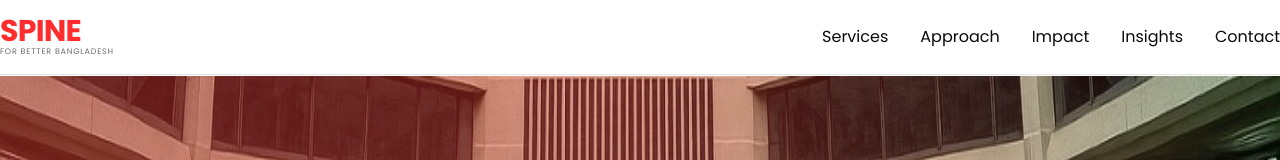
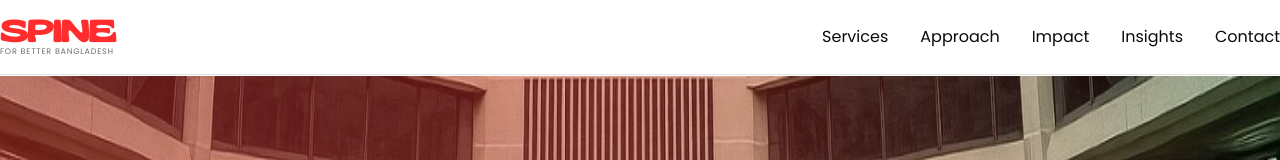
Before and after one commit to mahbub045/spine, a Next.js app: page / in a window 1280 px wide. Shown: the top 160 px of the page. Built offline with nearby package versions, Linux system fonts and the light colour scheme.

Commit message:
feat: add custom fonts and configure Tailwind CSS theme

```diff
--- a/src/app/globals.css
+++ b/src/app/globals.css
@@ -1,6 +1,14 @@
 @import "tailwindcss";
 @import "tw-animate-css";
 @tailwind utilities;
+
+.font-gilker {
+  font-family: var(--font-gilker), sans-serif;
+}
+
+.font-poppins {
+  font-family: var(--font-poppins), sans-serif;
+}
 
 @custom-variant dark (&:is(.dark *));
 
--- a/src/app/layout.tsx
+++ b/src/app/layout.tsx
@@ -1,18 +1,24 @@
 import type { Metadata } from "next";
 import { Poppins } from "next/font/google";
+import localFont from "next/font/local";
 import "./globals.css";
 
-const poppins = Poppins({
+export const poppins = Poppins({
   weight: ["100", "200", "300", "400", "500", "600", "700", "800", "900"],
   subsets: ["latin"],
   variable: "--font-poppins",
+});
+
+const gilker = localFont({
+  src: "../../public/fonts/Gliker-RegularExpanded.woff2",
+  variable: "--font-gilker",
+  display: "swap",
 });
 
 export const metadata: Metadata = {
   title: "SPINE - Strategic Political Communications",
   description: "Spine web application.",
   keywords: ["spine", "web app", "nextjs", "react"],
-  viewport: "width=device-width, initial-scale=1",
   openGraph: {
     title: "SPINE - Strategic Political Communications",
     description: "Spine web application.",
@@ -43,10 +49,7 @@ export default function RootLayout({
   children: React.ReactNode;
 }>) {
   return (
-    <html lang="en">
-      <head>
-        <title>SPINE - Strategic Political Communications</title>
-      </head>
+    <html lang="en" className={`${poppins.variable} ${gilker.variable}`}>
       <body className={poppins.className} suppressHydrationWarning={true}>
         {children}
       </body>
--- a/src/components/Layout/NavBar/NavBar.tsx
+++ b/src/components/Layout/NavBar/NavBar.tsx
@@ -28,7 +28,7 @@ const NavBar: React.FC = () => {
           {/* Logo */}
           <div>
             <Link href="/" className="flex flex-col items-start">
-              <span className="text-3xl font-bold text-primary tracking-tight leading-none">
+              <span className="font-gilker text-3xl font-bold text-primary tracking-tight leading-none">
                 SPINE
               </span>
               <span className="text-[8px] uppercase tracking-widest text-foreground/60">
--- a/tailwind.config.ts
+++ b/tailwind.config.js
@@ -11,6 +11,10 @@ module.exports = {
       colors: {
         primary: "#ff2d2d",
       },
+      fontFamily: {
+        poppins: ["var(--font-poppins)", "sans-serif"],
+        gilker: ["var(--font-gilker)", "sans-serif"],
+      },
     },
   },
   plugins: [],
```
Also changed, not shown: public/fonts/Gliker-RegularExpanded.woff2 (added).
